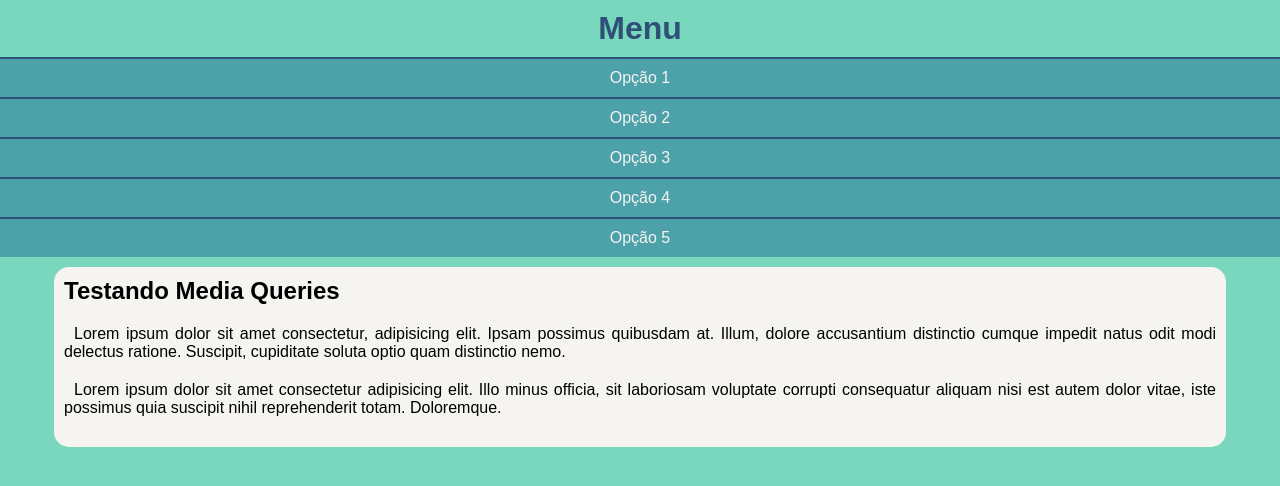
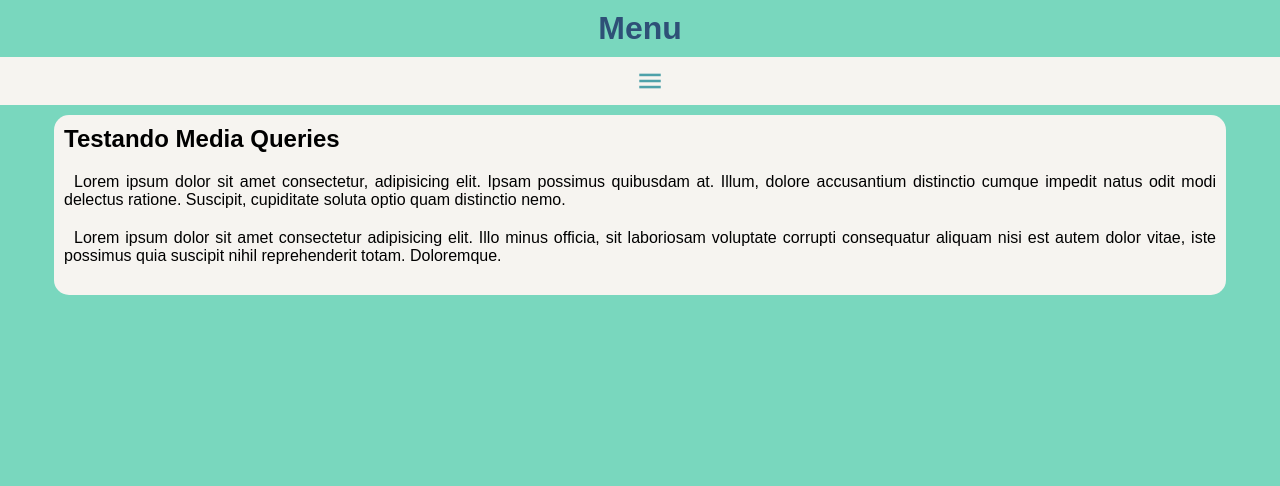
Before and after one commit to marostegaf/HTML-CSS, a plain HTML site: page M4/C25ALL/MQ05/index.html in a window 1280 px wide. Drawn offline with nearby package versions, Linux system fonts and the light colour scheme.

Commit message:
Menu Hambúrguer

```diff
--- a/M4/C25ALL/MQ05/index.html
+++ b/M4/C25ALL/MQ05/index.html
@@ -5,17 +5,18 @@
     <meta name="viewport" content="width=device-width, initial-scale=1.0">
     <title>Media Query</title>
     <link rel="stylesheet" href="styles.css">
+    <link rel="stylesheet" href="https://fonts.googleapis.com/css2?family=Material+Symbols+Outlined:opsz,wght,FILL,GRAD@20..48,100..700,0..1,-50..200&icon_names=menu" />
 </head>
 <body>
     <header>
         <h1>Menu</h1>
-        <menu>
+        <span id="burguer" class="material-symbols-outlined" onclick="openMenu()">menu</span>
+        <menu id="menu">
             <ul>
-                <li><a href="#">Opção 1</a></li>
-                <li><a href="#">Opção 2</a></li>
-                <li><a href="#">Opção 3</a></li>
-                <li><a href="#">Opção 4</a></li>
-                <li><a href="#">Opção 5</a></li>
+                <li><a href="#">Relógio</a></li>
+                <li><a href="#">Celular</a></li>
+                <li><a href="#">Desktop</a></li>
+                <li><a href="#">TV</a></li>
             </ul>
         </menu>
     </header>
@@ -26,5 +27,14 @@
             <p>Lorem ipsum dolor sit amet consectetur adipisicing elit. Illo minus officia, sit laboriosam voluptate corrupti consequatur aliquam nisi est autem dolor vitae, iste possimus quia suscipit nihil reprehenderit totam. Doloremque.</p>
         </article>
     </main>
+    <script>
+        function openMenu() {
+            if (menu.style.display == "block") {
+                menu.style.display = "none"
+            } else {
+                menu.style.display = "block"
+            }
+        }
+    </script>
 </body>
 </html>
--- a/M4/C25ALL/MQ05/styles.css
+++ b/M4/C25ALL/MQ05/styles.css
@@ -19,8 +19,24 @@ header h1 {
 }
 
 menu {
-    display: flex;
+    display: none;
+    flex-direction: column;
     align-items: center;
+}
+
+#burguer {
+    background-color: #F6F4F0;
+    color: #4DA1A9;
+
+    font-size: 28px;
+    font-weight: 500;
+    text-align: center;
+    padding: 10px;
+    width: 100%;
+}
+
+#burguer:hover {
+    cursor: pointer;
 }
 
 menu ul {
@@ -36,6 +52,12 @@ menu a {
     border-top: 2px solid #2E5077;
     background-color: #4DA1A9;
     color: #F6F4F0;
+}
+
+menu a:hover {
+    background-color: #F6F4F0;
+    color: #4DA1A9;
+    font-weight: 600;
 }
 
 main {
```
